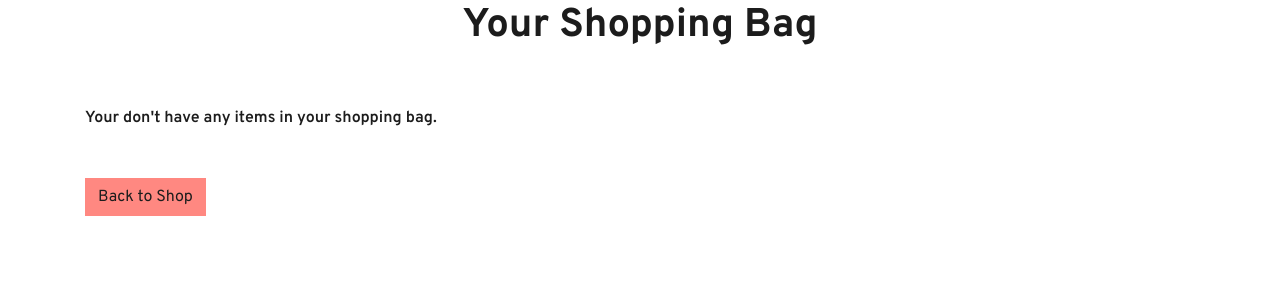
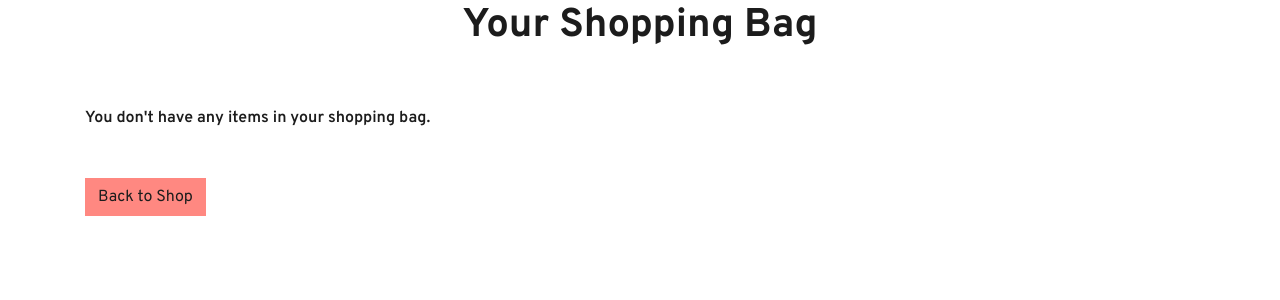
Before and after one commit to Fiona-T/knot-art, a Django app: page /cart/ in a window 1280 px wide. Shown: the part 142-442 px from the top of the page. Run offline with Django 3.2, Linux system fonts and the light colour scheme; some libraries are stand-ins or nearby versions.

Commit message:
chore: fix typo in no cart items msg, cart.html, cart app, fix docstring typo in TestShowProductsView, test_views.py, products app

```diff
--- a/cart/templates/cart/cart.html
+++ b/cart/templates/cart/cart.html
@@ -113,7 +113,7 @@
                 </table>
             </div>
             {% else %}
-            <p class="fw-600 mb-5">Your don't have any items in your shopping bag.</p>
+            <p class="fw-600 mb-5">You don't have any items in your shopping bag.</p>
             <a href="{% url 'products' %}" class="btn btn-brand">Back to Shop</a>
             {% endif %}
         </div>
--- a/products/test_views.py
+++ b/products/test_views.py
@@ -75,7 +75,6 @@ class TestShowProductsView(TestCase):
         """
         Create a superuser, log them in
         Check view returns 18 products i.e. all including active + not active
-        Check that for each product in the context, the is_active flag is True
         """
         test_superuser = User.objects.create_user(
             username='admin',
```
